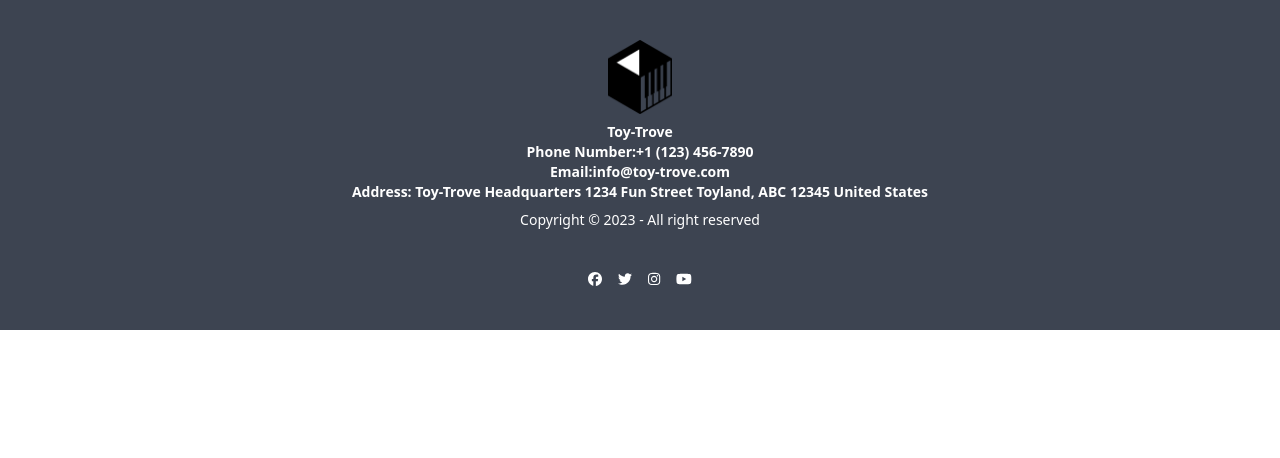
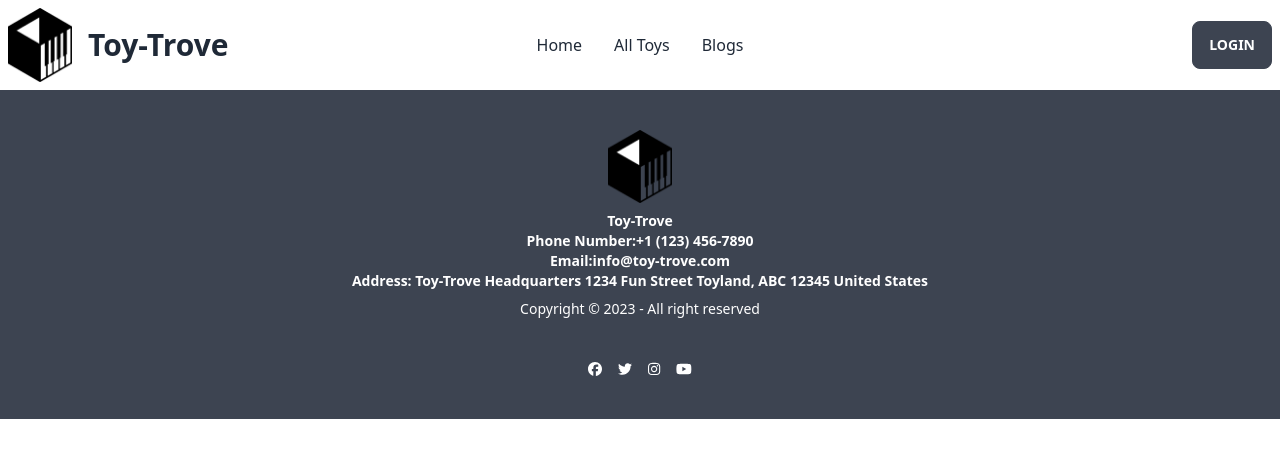
Before and after one commit to Wasey-Rahman/Toy-Trove-Client, a React (Vite) app: page / in a window 1280 px wide. Shown: the top 458 px of the page. Built offline with nearby package versions, Linux system fonts and the light colour scheme.

Commit message:
NavigationBar

```diff
--- a/src/Layout/Main.jsx
+++ b/src/Layout/Main.jsx
@@ -1,12 +1,13 @@
 import React from 'react';
 import { Outlet } from 'react-router-dom';
 import Footer from '../pages/Shared/Footer/Footer';
+import NavigationBar from '../pages/Shared/NavigationBar/NavigationBar';
 
 
 const Main = () => {
     return (
         <div>
-
+            <NavigationBar></NavigationBar>
             <Outlet></Outlet>
             <Footer></Footer>
         </div>
--- /dev/null
+++ b/src/pages/Shared/NavigationBar/NavigationBar.jsx
@@ -0,0 +1,41 @@
+import React from 'react';
+import { Link } from 'react-router-dom';
+import logo from './Toy-Trove.png'
+
+const NavigationBar = () => {
+    return (
+        <div className="navbar bg-base-100">
+  <div className="navbar-start">
+    <div className="dropdown">
+      <label tabIndex={0} className="btn btn-ghost lg:hidden">
+        <svg xmlns="http://www.w3.org/2000/svg" className="h-5 w-5" fill="none" viewBox="0 0 24 24" stroke="currentColor"><path strokeLinecap="round" strokeLinejoin="round" strokeWidth="2" d="M4 6h16M4 12h8m-8 6h16" /></svg>
+      </label>
+      <ul tabIndex={0} className="menu menu-compact dropdown-content mt-3 p-2 shadow bg-base-100 rounded-box w-52">
+        <li><a>Home</a></li>
+        <li tabIndex={0}>
+          <a className="justify-between">All Toys</a>
+
+        </li>
+        <li><a>Blogs</a></li>
+      </ul>
+    </div>
+    <Link to="/" className=" normal-case text-xl">
+      <img className="w-16 me-4"src={logo} alt="" />
+    </Link>
+    <h2 className='font-extrabold text-3xl'>Toy-Trove</h2>
+  </div>
+  <div className="navbar-center hidden lg:flex">
+    <ul className="menu menu-horizontal px-1">
+      <li><a>Home</a></li>
+      <li><a>All Toys</a></li>
+      <li><a>Blogs</a></li>
+    </ul>
+  </div>
+  <div className="navbar-end">
+    <a className="btn">LogIn</a>
+  </div>
+</div>
+    );
+};
+
+export default NavigationBar;
```
Also changed, not shown: src/pages/Shared/NavigationBar/Toy-Trove.png (added).
